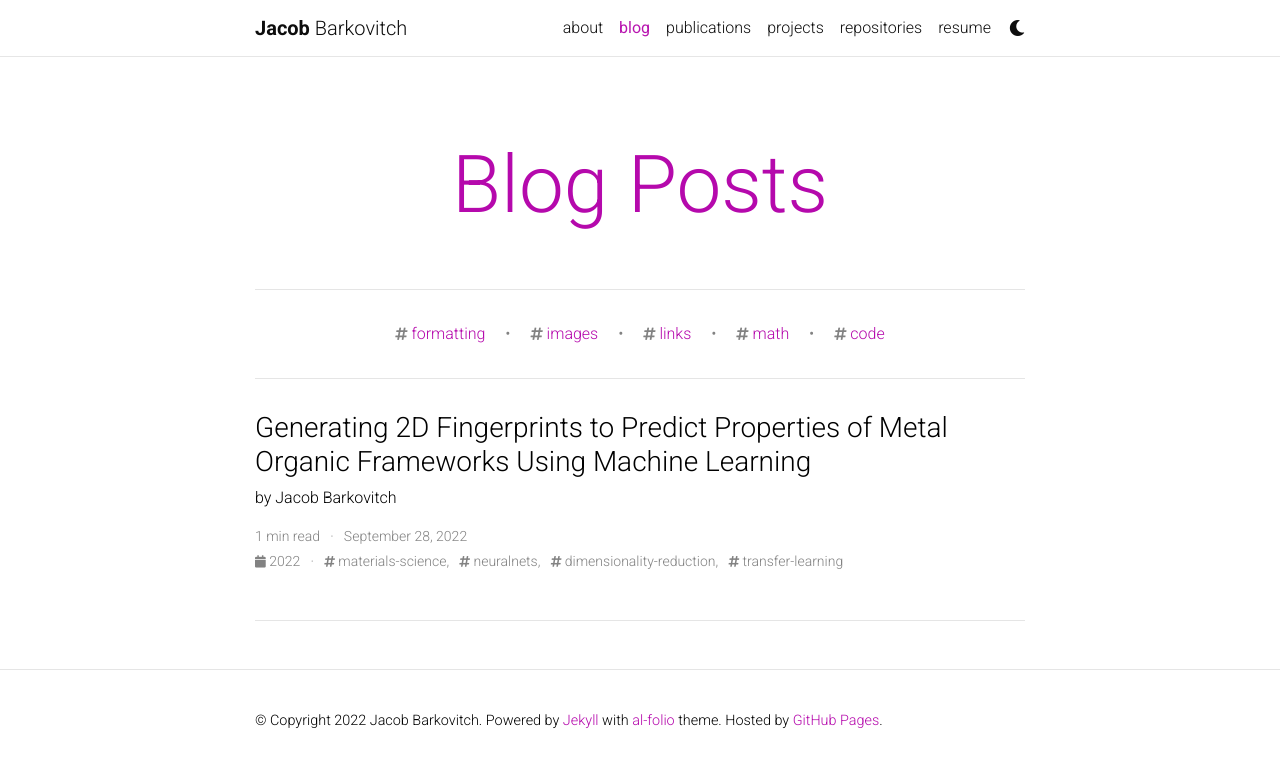
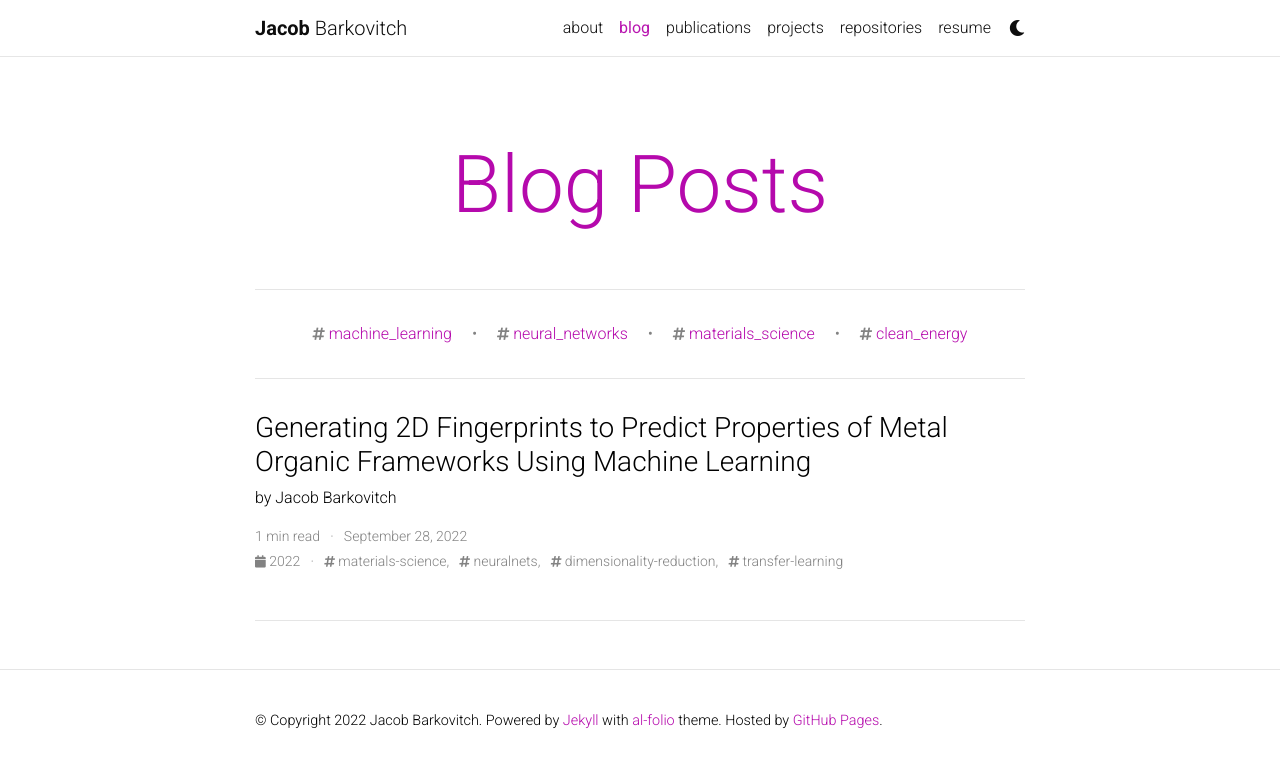
Before and after one commit to jakebarkovitch/jakebarkovitch.github.io, a Jekyll site: the page built from blog/index.html, in a window 1280 px wide. Shown: the top 767 px of the page. Built offline with Jekyll 4.4.1, drawn with Linux system fonts in a browser that asks for light colours; the list of posts is cut into pages by our own code; comment, search, counter and statistics services are not loaded; a style sheet for code colours, icons or effects is not loaded; some of the changed lines change nothing that is shown.

Commit message:
Update _config.yml

```diff
--- a/_config.yml
+++ b/_config.yml
@@ -128,8 +128,8 @@ disqus_shortname: # put your disqus shortname
 # If you have blog posts published on medium.com or other exteranl sources,
 # you can display them in your blog by adding a link to the RSS feed.
 external_sources:
-  - name: medium.com
-    rss_url: https://medium.com/@al-folio/feed
+  - name:
+    rss_url:
 
 # -----------------------------------------------------------------------------
 # Collections
@@ -223,7 +223,7 @@ jekyll-archives:
     tag: '/blog/tag/:name/'
     category: '/blog/category/:name/'
 
-display_tags: ['formatting', 'images', 'links', 'math', 'code'] # this tags will be dispalyed on the front page of your blog
+display_tags: ['machine_learning', 'neural_networks', 'materials_science', 'clean_energy'] # this tags will be dispalyed on the front page of your blog
 
 # -----------------------------------------------------------------------------
 # Jekyll Scholar
```
